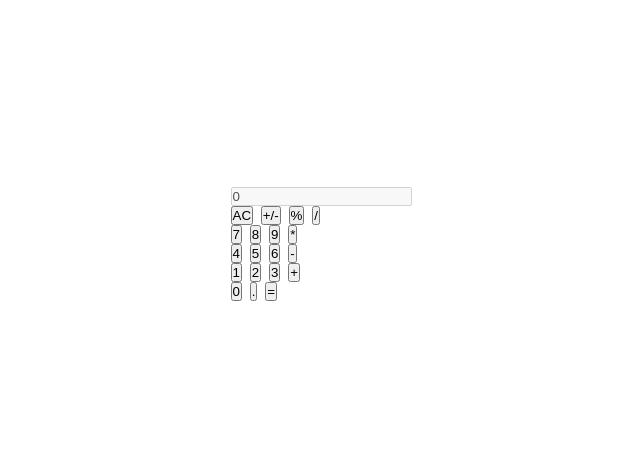
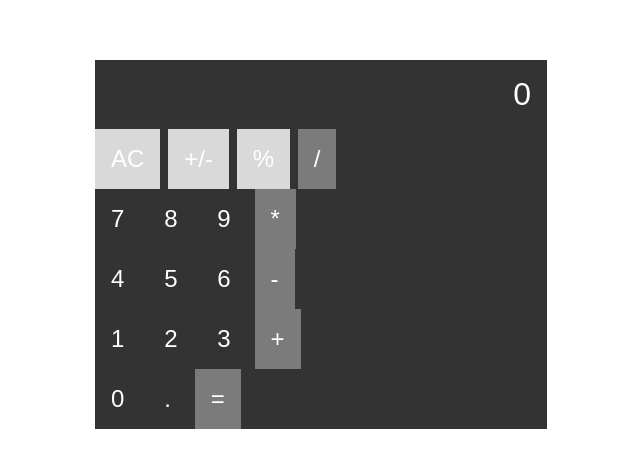
Before and after one commit to nicovalerian/calculator, a plain HTML site: page index.html in a window 1280 px wide. Shown: the part 156-624 px from the top of the page, without its empty margins (319-959 px from the left). Drawn offline with Linux system fonts and the light colour scheme.

Commit message:
Add temporary color to button & display

```diff
--- a/styles.css
+++ b/styles.css
@@ -19,4 +19,41 @@ body {
 .calc-wrapper {
     display: flex;
     flex-direction: column;
+    background-color: #333;
 }
+
+.display-input {
+    background-color: #333;
+    color: #fff;
+    font-size: 2rem;
+    padding: 1rem;
+    text-align: right;
+    border: 0;
+}
+
+.operand-btn, .decimal-btn {
+    background-color: #333;
+    color: #fff;
+    font-size: 1.5rem;
+    padding: 1rem;
+    border: none;
+    cursor: pointer;
+}
+
+.operator-btn, .equals-btn {
+    background-color: #7b7b7b;
+    color: #fff;
+    font-size: 1.5rem;
+    padding: 1rem;
+    border: none;
+    cursor: pointer;
+}
+
+.clear-btn, .sign-btn, .percent-btn {
+    background-color: #d9d9d9;
+    color: #fff;
+    font-size: 1.5rem;
+    padding: 1rem;
+    border: none;
+    cursor: pointer;
+}
```
